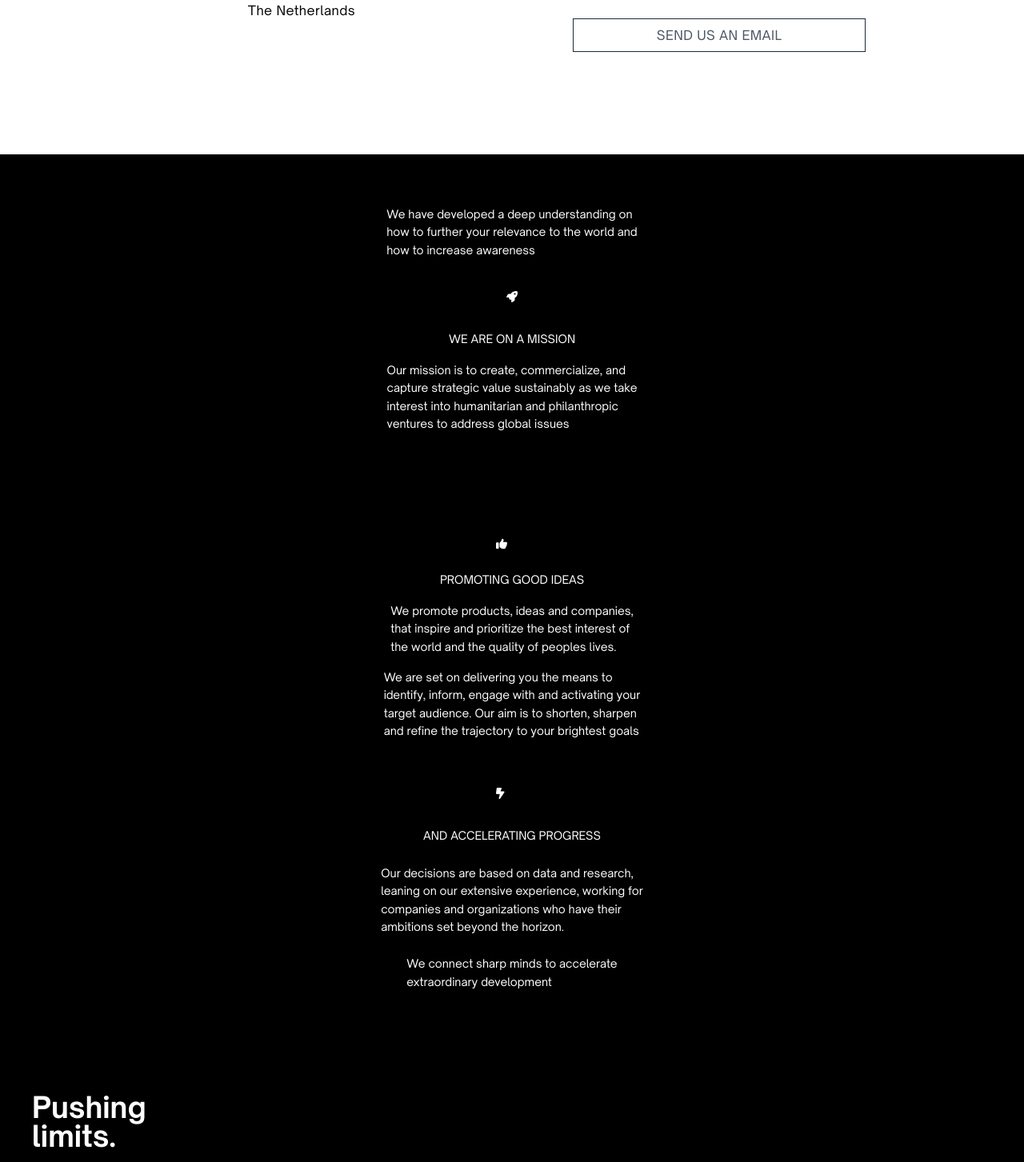
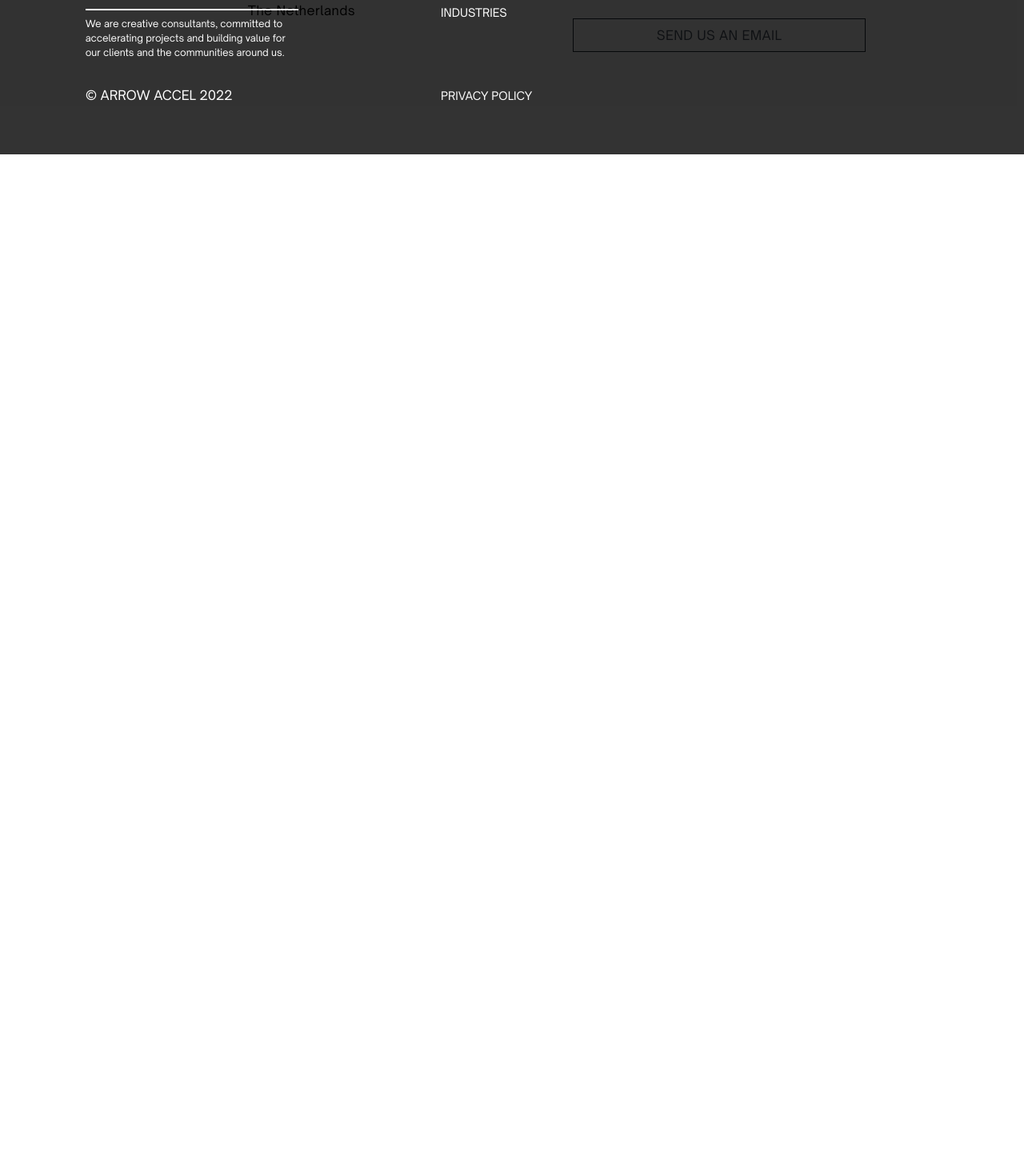
Before and after one commit to shafrazi/arrow-accel, a Next.js app: page /contact in a window 1280 px wide. Shown: the part 377-1830 px from the top of the page at 80% size. After the commit the page ends 800 px from the top, so only its background shows below. Built offline with nearby package versions, Linux system fonts and the light colour scheme.

Commit message:
change contact page

```diff
--- a/pages/contact.js
+++ b/pages/contact.js
@@ -1,7 +1,7 @@
 import Head from "next/head";
 import Layout from "../components/layout";
 import Header from "../components/header";
-import Footer from "../components/footer-copy";
+// import Footer from "../components/footer-copy";
 
 import Services from "../components/services";
 import Coffee from "../components/coffee";
@@ -10,6 +10,7 @@ import Promoting from "../components/promoting12";
 import MobileFooter from "../components/footerMobile";
 import MobileAffirm from "../components/affirmMobile";
 import GetInTouch from "../components/getInTouch";
+import Footer from "../components/footer";
 export default function Contact() {
   return (
     <Layout>
@@ -20,9 +21,9 @@ export default function Contact() {
       <Header />
 
       <GetInTouch />
-      <Mission />
-      <Promoting />
-      <MobileFooter />
+      {/* <Mission /> */}
+      {/* <Promoting /> */}
+      <Footer />
     </Layout>
   );
 }
```
